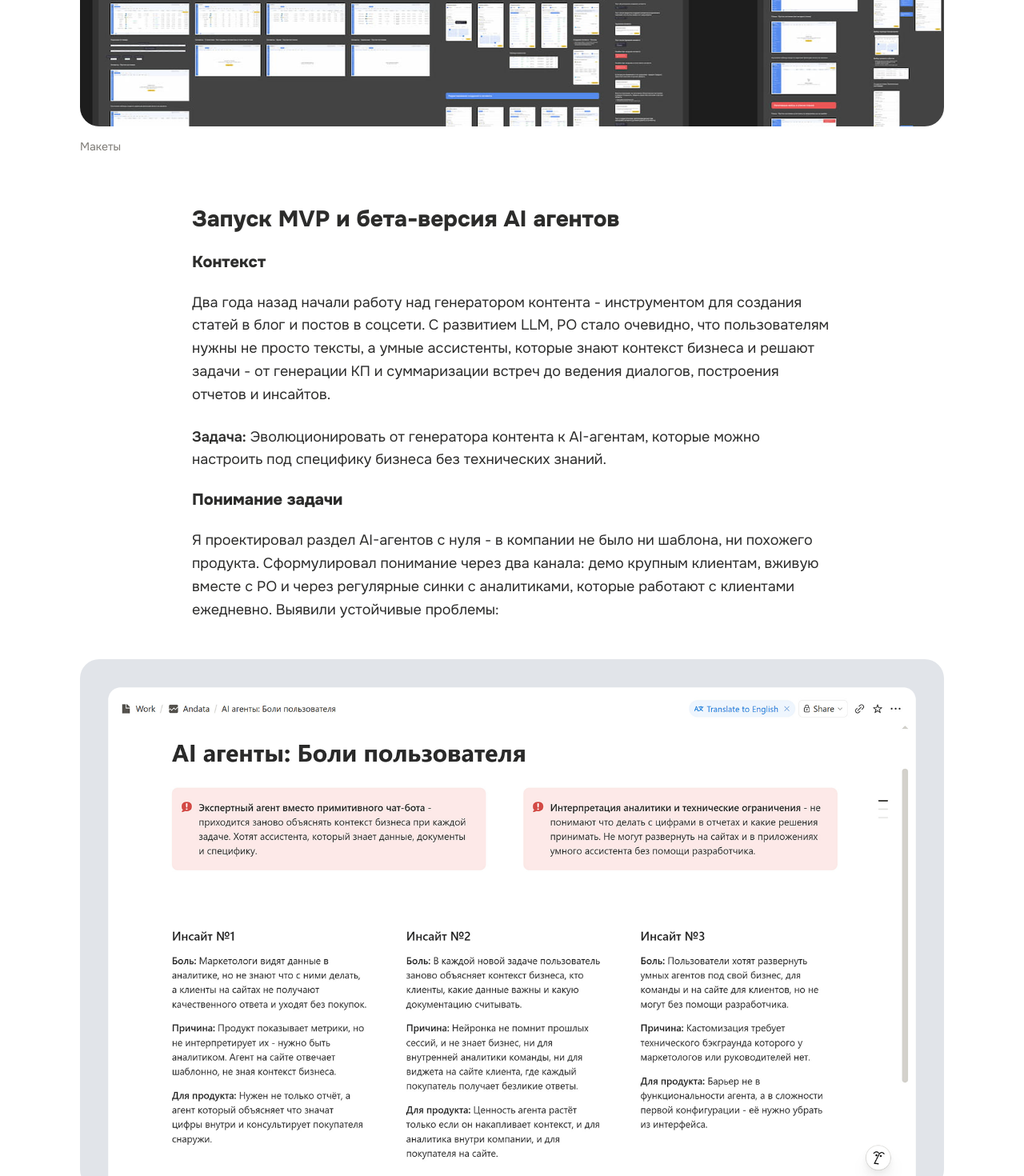
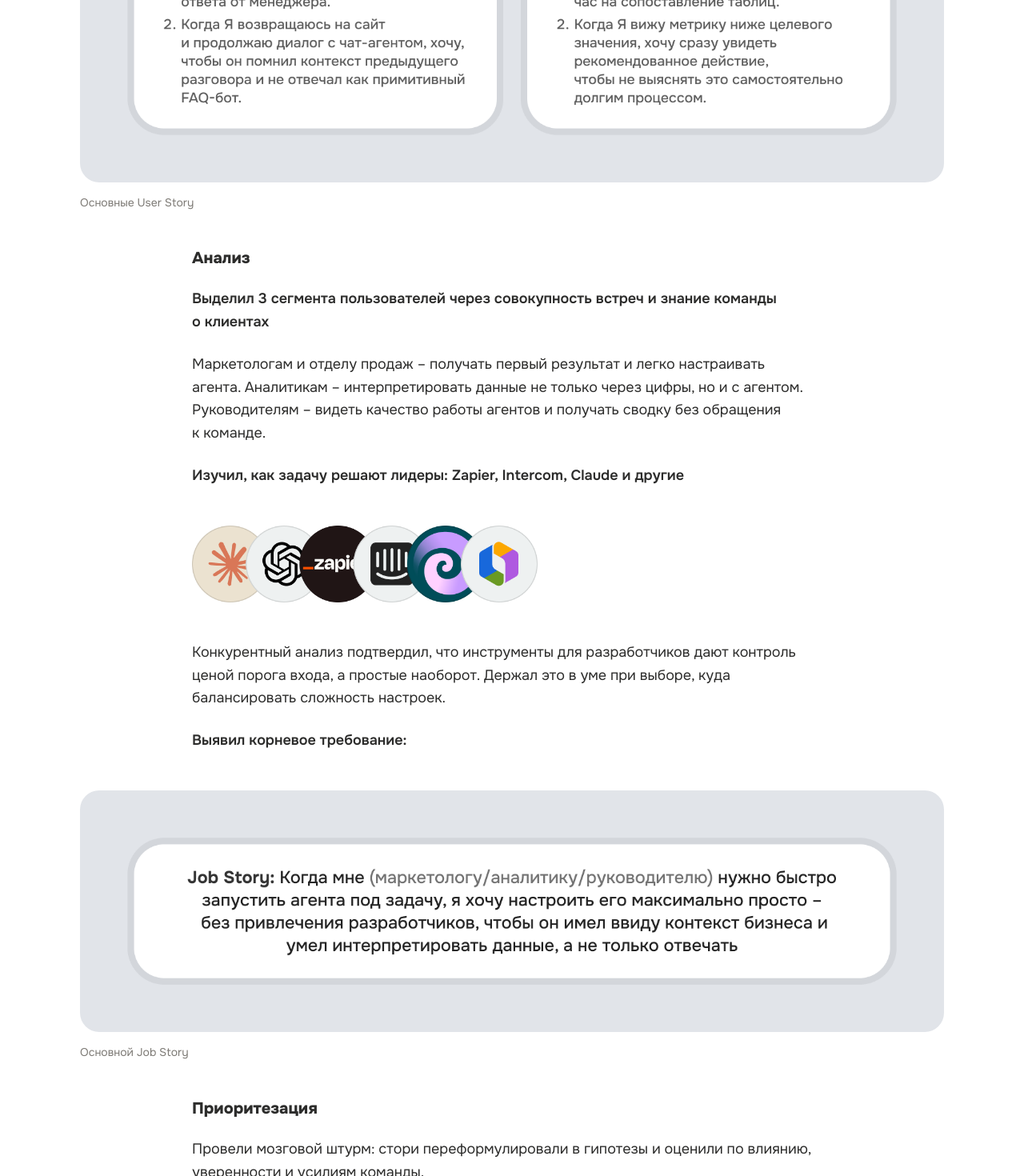
Before and after one commit to d1mavasilev/my-portfolio-next, a Next.js app: page /cases/ai-agents in a window 1280 px wide. Shown: the part 1330-2800 px from the top of the page at 80% size. Built offline with nearby package versions, Linux system fonts and the light colour scheme.

Commit message:
описание

```diff
--- a/app/cases/ai-agents/page.tsx
+++ b/app/cases/ai-agents/page.tsx
@@ -31,48 +31,41 @@ export default function AiAgentsPage() {
         </section>
 
         <section className="project-section fade-in">
-          <h2>Общий контекст работы</h2>
-          <p>
-            Дизайнер продукта в команде из трёх дизайнеров, без выделенного лида (я, senior и стажёр). В отсутствие лида закрывал весь цикл: от исследования и проектирования до презентации решений перед разработкой и запуска в релиз. Брал на себя систематизацию дизайн-решений, развитие UI-kit и консистентность UX внутри команды.
-          </p>
-          <p>
-            За 2 года переработал интерфейсы нескольких ключевых продуктов платформы: запустил AI-инструментарий, раздел аналитики и когортный анализ.
-          </p>
-
-          <ProjectImage
-            src="/images/projects/Screen_figma.jpg"
-            alt="Макеты"
-            caption="Макеты"
-          />
-        </section>
-
-        <section className="project-section fade-in">
           <h2>Запуск MVP и бета-версия AI агентов</h2>
           <h3>Контекст</h3>
           <p>
-            Два года назад начали работу над генератором контента - инструментом
-            для создания статей в блог и постов в соцсети. С развитием LLM, PO стало
+            PO пришёл не с готовым ТЗ, а с задачей провести ИИзацию и перейти к AI-агентам, которых можно настроить под бизнес без технических знаний. С развитием LLM, стало
             очевидно, что пользователям нужны не просто тексты, а умные
             ассистенты, которые знают контекст бизнеса и решают задачи - от
             генерации КП и суммаризации встреч до ведения диалогов, построения
             отчетов и инсайтов.
           </p>
           <p>
-            <strong>Задача:</strong> Эволюционировать от генератора контента к
-            AI-агентам, которые можно настроить под специфику бизнеса без
+            <strong>Задача:</strong> Эволюционировать к
+            AI-агентам, которых можно настроить под специфику бизнеса без
             технических знаний.
           </p>
 
-          <h3>Понимание задачи</h3>
+          <h3>Проблема и понимание задачи</h3>
           <p>
-            Я проектировал раздел AI-агентов с нуля - в компании не было ни шаблона, ни похожего продукта. Сформулировал понимание через два канала: демо крупным клиентам, вживую вместе с PO и через регулярные синки с аналитиками, которые работают с клиентами ежедневно. Выявили устойчивые проблемы:
+            Я проектировал раздел AI-агентов с нуля - в компании не было ни шаблона, ни похожего продукта. Сформулировал понимание через 2 канала: встречи с крупными клиентами вместе с PO и через синки с командой, которая работает с клиентами ежедневно.
           </p>
           <ProjectImage
-            src="/images/projects/Screen_agents_problems&insights.png"
-            alt="Проблемы и инсайты"
+            src="/images/projects/Screen_agents_userstory.png"
+            alt="Основные User Story"
+            caption="Основные User Story"
           />
 
-          <h3>Анализ рынка</h3>
+          <h3>Анализ</h3>
+          <p>
+            <strong>Выделил 3 сегмента пользователей через совокупность встреч и знание команды о клиентах</strong>
+          </p>
+          <p>
+            Маркетологам и отделу продаж – получать первый результат и легко настраивать агента. Аналитикам – интерпретировать данные не только через цифры, но и с агентом. Руководителям – видеть качество работы агентов и получать сводку без обращения к команде.
+          </p>
+          <p>
+            <strong>Изучил, как задачу решают лидеры: Zapier, Intercom, Claude и другие</strong>
+          </p>
           <figure
             className="fade-in"
             style={{ width: "100%", maxWidth: "810px", margin: "var(--spacing-lg) 0", textAlign: "left" }}
@@ -84,24 +77,41 @@ export default function AiAgentsPage() {
             />
           </figure>
           <p>
-            Изучил, как задачу решают лидеры: Zapier, Claude, ChatGPT, Intercom и другие. Инструменты для разработчиков дают полный контроль, но требуют технических знаний, а более простые убирают вместе со сложностью гибкость. В ходе анализов выявил особенности и подчеркнул идеи. Подтвердилось что рынок пока довольно узкий и не закрывает потребность нетехнических пользователей.
+            Конкурентный анализ подтвердил, что инструменты для разработчиков дают контроль ценой порога входа, а простые наоборот. Держал это в уме при выборе, куда балансировать сложность настроек.
           </p>
+          <p>
+            <strong>Выявил корневое требование:</strong>
+          </p>
+          <ProjectImage
+            src="/images/projects/Screen_agents_jobstory.png"
+            alt="Основной Job Story"
+            caption="Основной Job Story"
+          />
 
-          <h3>Гипотезы и сегменты пользователей</h3>
+          <h3>Приоритезация</h3>
           <p>
-            На основе фидбека и требований, сформулировали гипотезы, которые легли в основу дизайн-решений.
+            Провели мозговой штурм: стори переформулировали в гипотезы и оценили по влиянию, уверенности и усилиям команды.
           </p>
           <ProjectImage
             src="/images/projects/Screen_agents_hypotheses.png"
             alt="Гипотезы и сегменты"
           />
+
+          <h3>Итерации</h3>
           <p>
-            Выделили три сегмента, под которые балансировали глубину настроек в интерфейсе. Маркетологам и отделу продаж - важен первый результат и легкость настройки. Аналитикам - интерпретация данных не только через цифры, но и с агентом. Для руководителей SMB - видеть качество работы агентов и быть уверенным что никто не сломает рабочую конфигурацию.
+            Создал первые прототипы и провел юзабилити-тесты удобства использования основных сценариев на 5 пользователях. Смотрел на реакцию, выполнение задач и их впечатления.
           </p>
+          <ProjectImage
+            src="/images/projects/Screen_agents_tests.png"
+            alt="Тесты"
+          />
 
           <h3>Решение</h3>
           <p>
-            Понимание сегментов определило главные дизайн-решения. Одна из задач - чтобы пользователь мог настроить агента без блужданий по разделам. Разместил все ключевые настройки в одном месте: системный промпт с редактором, общие настройки, лимиты и подключение базы знаний. Табы разделяют контекст.
+            Так прошли путь от размытых задач и желания охватить всё, до MVP с расставленными приоритетами.
+          </p>
+          <p>
+            Одна из задач - чтобы пользователь мог настроить агента без блужданий по разделам. Ключевые настройки разместил в одном месте: системный промпт с редактором, общие настройки, лимиты и подключение базы знаний. Табы разделяют контекст.
           </p>
 
           <ProjectImage
@@ -192,26 +202,27 @@ export default function AiAgentsPage() {
             caption="Состояние в режиме просмотра"
           />
 
-          <h3>Челленджи</h3>
-          <p>
-            С маленькой командой и ограниченными ресурсами, фокусировались на минимально жизнеспособном опыте. Выкатили базовый функционал, потом каждая итерация строилась на фидбеке коридорных тестов и от бета-тестеров.
-          </p>
-          <p>
-            AI агенты требуют настройки, базы знаний и кучи других параметров. Пользователь либо запутается в десятках опций, либо получит ограниченный инструмент. Сделали базовую настройку, которую можно закрыть за несколько минут на одном экране. Продвинутые опции есть, но где возможно проставили предзаполненные значения.
-          </p>
-          <p>
-            Второй вызов - помочь пользователю понять почему агент косячит и что именно чинить. Встроили тестирование прямо в настройки. Версионирование поможет откатить агента к работающей версии одним кликом. Получился замкнутый цикл: протестировал → увидел проблему → поправил → проверил.
-          </p>
-
           <h3>Результат</h3>
           <p>
             <strong>
-              82% пользователей бета-теста создали первого агента
+              82% SMB-клиентов
             </strong>{" "}
-            в первую неделю, без онбординга и инструкций (из 50 SMB-клиентов, участвовавших в тесте). Показатель что
-            интерфейс достаточно интуитивен для самостоятельного старта.
+            (41 из 50), создали больше одного Агента в 1ую неделю. Метрика легла в основу решения о релизе. Фичи раньше не было, поэтому метрика отражает adoption. Более сильной метрикой считаю retention, который нужно отследить после использования через 1 месяц.
           </p>
 
+          <h3>Выводы</h3>
+          <p>
+            <strong>
+              Выстраивать структуру самостоятельно
+            </strong>{" "}
+             - при расплывчатых задачах и меняющихся приоритетах лучше выстраивать процесс самому: через гипотезы, приоритезацию, тестирование, а не выполнять задачу бегом без опоры на данные.
+          </p>
+          <p>
+            <strong>
+              Договариваться на берегу
+            </strong>{" "}
+              - фича с агентами новый тип инструмента в рамках компании. Было дешевле договориться о всех правилах заранее, чем выравнивать расхождение потом.
+          </p>
           <p>
             <strong>Что бы улучшил:</strong>
           </p>
```
Also changed, not shown: public/images/projects/Screen_agents_jobstory.png (added), public/images/projects/Screen_agents_userstory.png (added).
